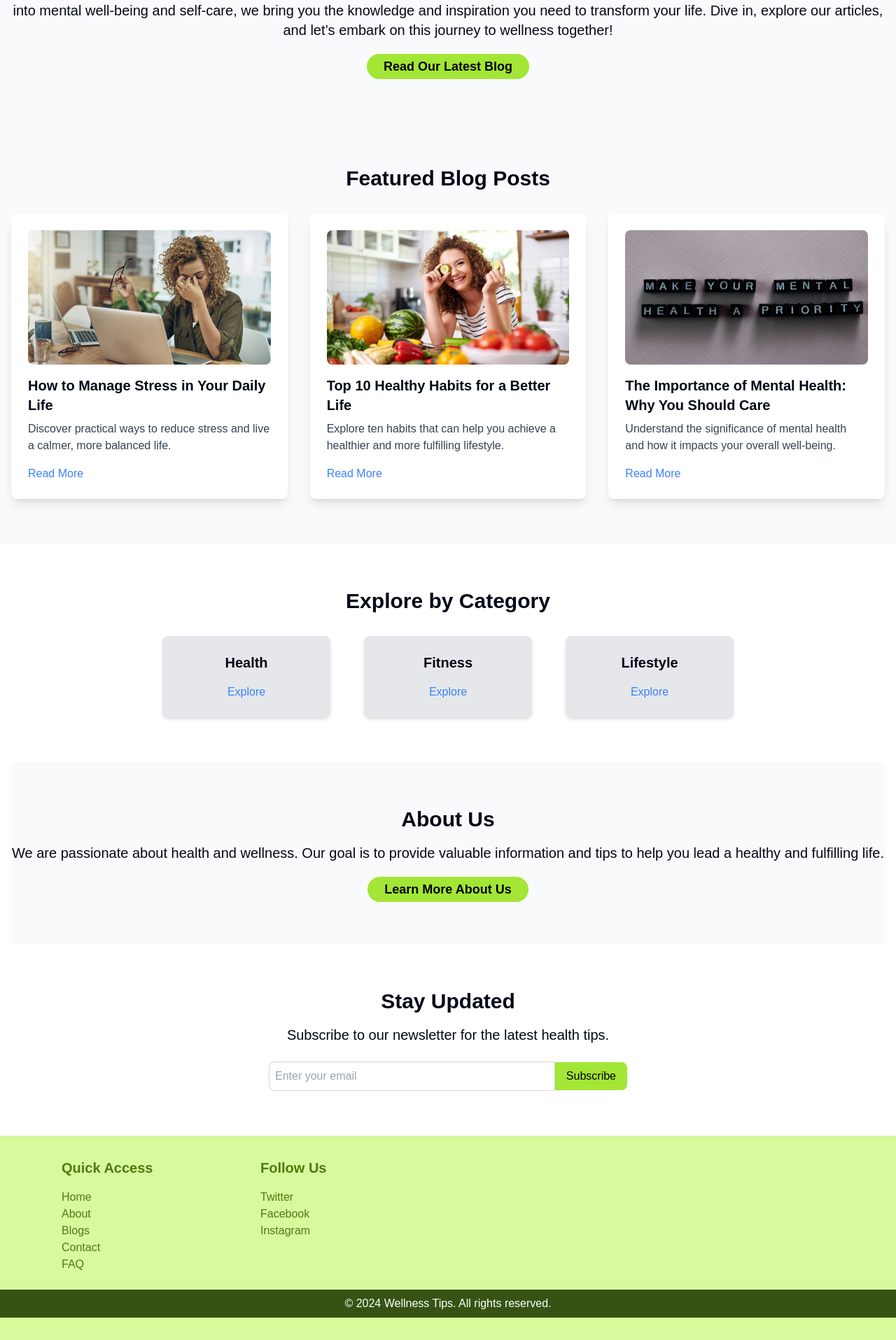
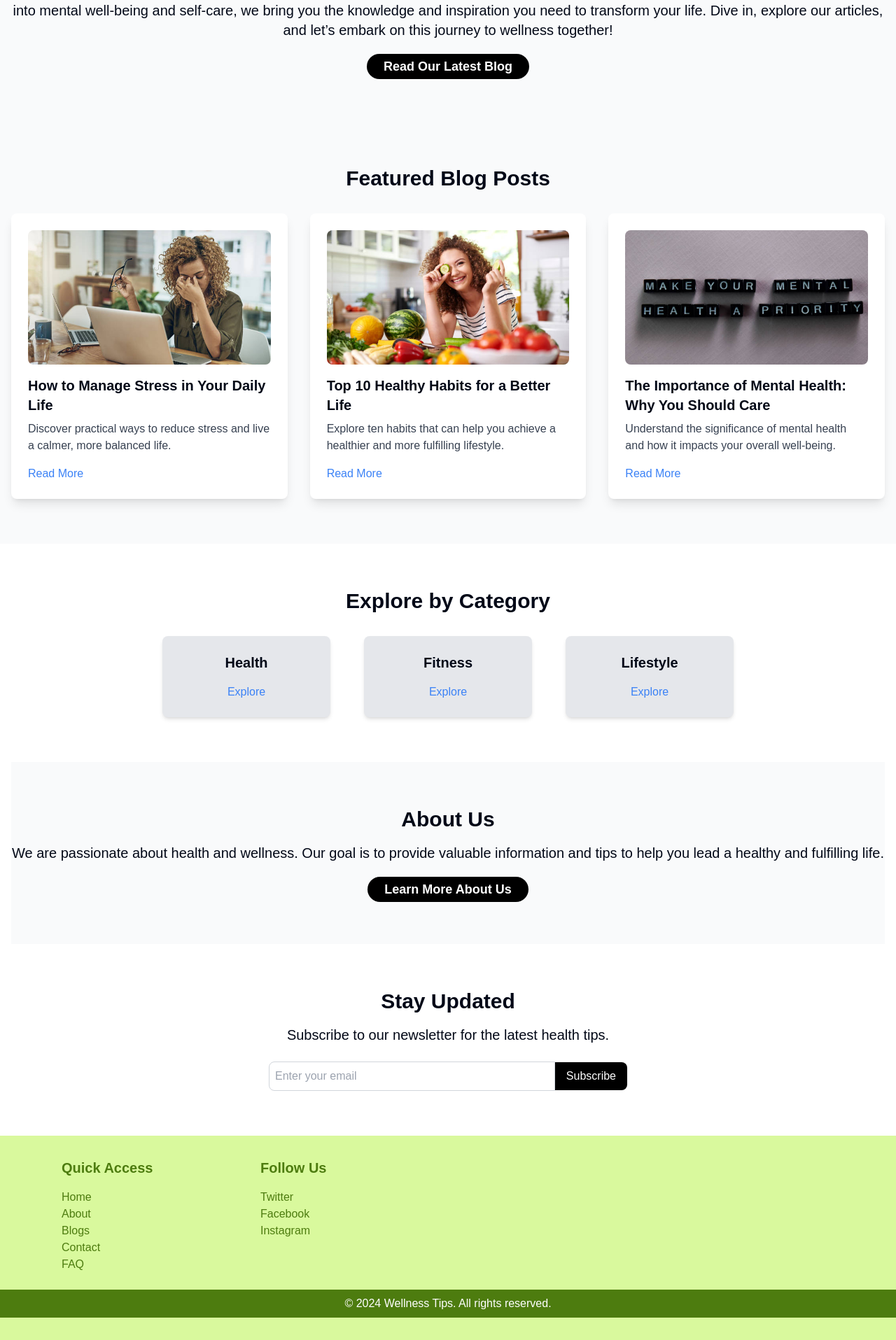
Before and after one commit to Raimaqureshi/Health-counseling-blogs, a Next.js app: page / in a window 1280 px wide. Shown: the part 237-2152 px from the top of the page at 70% size. Built offline with nearby package versions, Linux system fonts and the light colour scheme.

Commit message:
error resolve

```diff
--- a/app/page.tsx
+++ b/app/page.tsx
@@ -42,7 +42,7 @@ const HomePage = () => {
         <p className="text-xl text-center mb-6 sm:text-xl">Welcome to our Health Blog, your trusted partner in achieving a happier, healthier lifestyle. From expert tips on fitness and nutrition to insights into mental well-being and self-care, we bring you the knowledge and inspiration you need to transform your life. Dive in, explore our articles, and let’s embark on this journey to wellness together!</p>
         <a
           href="/blogs"
-          className="bg-lime-400 text-black py-2 px-6 rounded-full text-lg font-semibold hover:bg-lime-500 transition"
+          className="bg-black text-white py-2 px-6 rounded-full text-lg font-semibold hover:bg-gray-900 transition"
         >
           Read Our Latest Blog
         </a>
@@ -90,7 +90,7 @@ const HomePage = () => {
         <p className="text-xl mb-6">
           We are passionate about health and wellness. Our goal is to provide valuable information and tips to help you lead a healthy and fulfilling life.
         </p>
-        <a href="/About" className="bg-lime-400 text-black py-2 px-6 rounded-full text-lg font-semibold hover:bg-lime-500 transition">
+        <a href="/About" className="bg-black text-white py-2 px-6 rounded-full text-lg font-semibold hover:bg-gray-900 transition">
           Learn More About Us
         </a>
       </section>
@@ -105,7 +105,7 @@ const HomePage = () => {
     />
     <button
       type="submit"
-      className="bg-lime-400 text-black px-4 py-2 rounded-r-lg hover:bg-lime-500 transition"
+      className="bg-black text-white px-4 py-2 rounded-r-lg hover:bg-black-900 transition"
     >
       Subscribe
     </button>
--- a/components/Footer.tsx
+++ b/components/Footer.tsx
@@ -90,7 +90,7 @@ const Footer: React.FC = () => {
           </div>
         </div>
       </div>
-      <div className="text-center bg-lime-900 py-2">
+      <div className="text-center bg-lime-700 py-2">
         <p>
           &copy; {new Date().getFullYear()} Wellness Tips. All rights reserved.
         </p>
```
